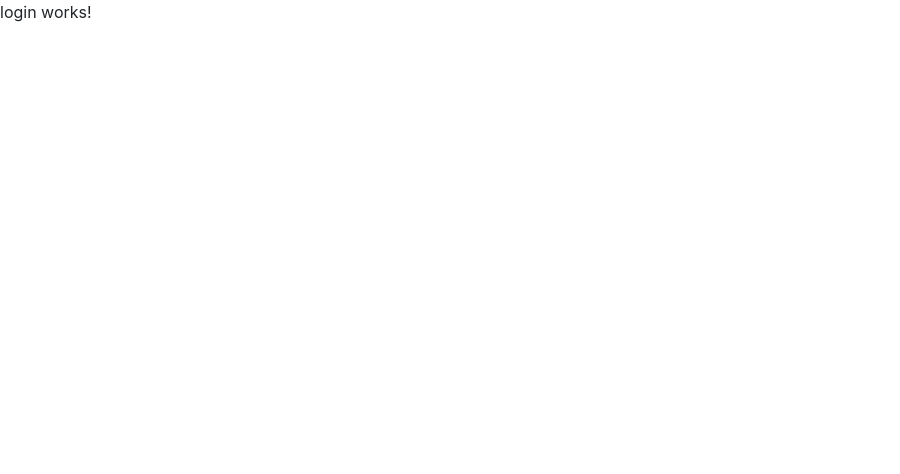
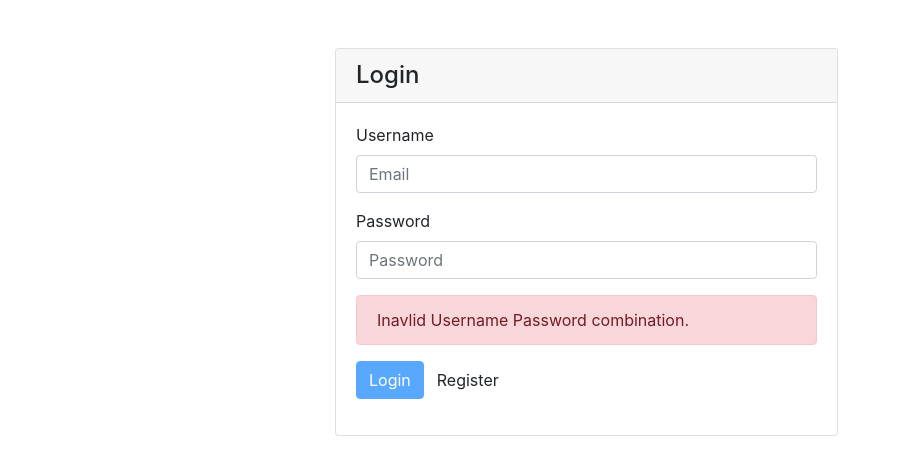
Before and after one commit to chandan-pal/angular-login-register, an Angular app: page /login in a window 1280 px wide. Shown: the top 474 px of the page, without its empty margins (0-900 px from the left). Built offline with nearby package versions, Linux system fonts and the light colour scheme.

Commit message:
design login form

```diff
--- a/src/app/authentication/login/login.component.html
+++ b/src/app/authentication/login/login.component.html
@@ -1 +1,43 @@
-<p>login works!</p>
+<!-- loading overlay -->
+<div *ngIf="overlayDisplay" class="overlay">
+	<h1>Loading</h1>
+</div>
+
+<div class="col-md-5 offset-md-3 mt-5">
+    <div class="card">
+      <h4 class="card-header">Login</h4>
+      <div class="card-body">
+          <form [formGroup]="loginForm" (ngSubmit)="onSubmit()">
+              <div class="form-group">
+                  <label for="email">Username</label>
+                  <input
+                    type="email"
+                    formControlName="email"
+                    placeholder="Email"
+                    class="form-control" />
+                    <div class="alert alert-danger feedback" *ngIf="!loginForm.controls['email'].valid && (loginForm.controls['email'].dirty || loginForm.controls['email'].touched)">
+                      <span *ngIf="loginForm.controls['email'].errors.required">Email is required</span>
+                      <span *ngIf="loginForm.controls['email'].errors.email">Email is invalid</span>
+                    </div>
+              </div>
+              <div class="form-group">
+                  <label for="password">Password</label>
+                  <input
+                    type="password"
+                    formControlName="password"
+                    class="form-control"
+                    placeholder="Password" />
+                    <div class="alert alert-danger feedback" *ngIf="loginForm.controls['password'].invalid && (loginForm.controls['password'].dirty || loginForm.controls['password'].touched)">
+                      <span *ngIf="loginForm.controls['password'].invalid">Password is invalid</span>
+                    </div>
+              </div>
+              <div class="alert alert-danger feedback" *ngIf="loginError">
+                Inavlid Username Password combination.
+              </div>
+              <div class="form-group">
+                <button type='submit' class="btn btn-primary" [disabled]="!loginForm.valid">Login</button>
+                <a routerLink="register" class="btn btn-link">Register</a>
+              </div>
+          </form>
+      </div>
+  </div>
--- a/src/app/authentication/login/login.component.ts
+++ b/src/app/authentication/login/login.component.ts
@@ -1,4 +1,5 @@
 import { Component, OnInit } from '@angular/core';
+import { FormGroup, Validators, FormBuilder } from '@angular/forms'
 
 @Component({
   selector: 'app-login',
@@ -7,9 +8,25 @@ import { Component, OnInit } from '@angular/core';
 })
 export class LoginComponent implements OnInit {
 
-  constructor() { }
+  public overlayDisplay = false;
+	public loginError = true;
+
+	public loginForm: FormGroup;
+
+  constructor(
+	) {
+    this.loginForm = new FormBuilder().group({
+			email: ['', Validators.compose([Validators.required, Validators.email])],
+			password: ['', Validators.required],
+		});
+	}
 
   ngOnInit(): void {
+    //this.overlayDisplay = true;
+  }
+
+  onSubmit(): void {
+
   }
 
 }
```
